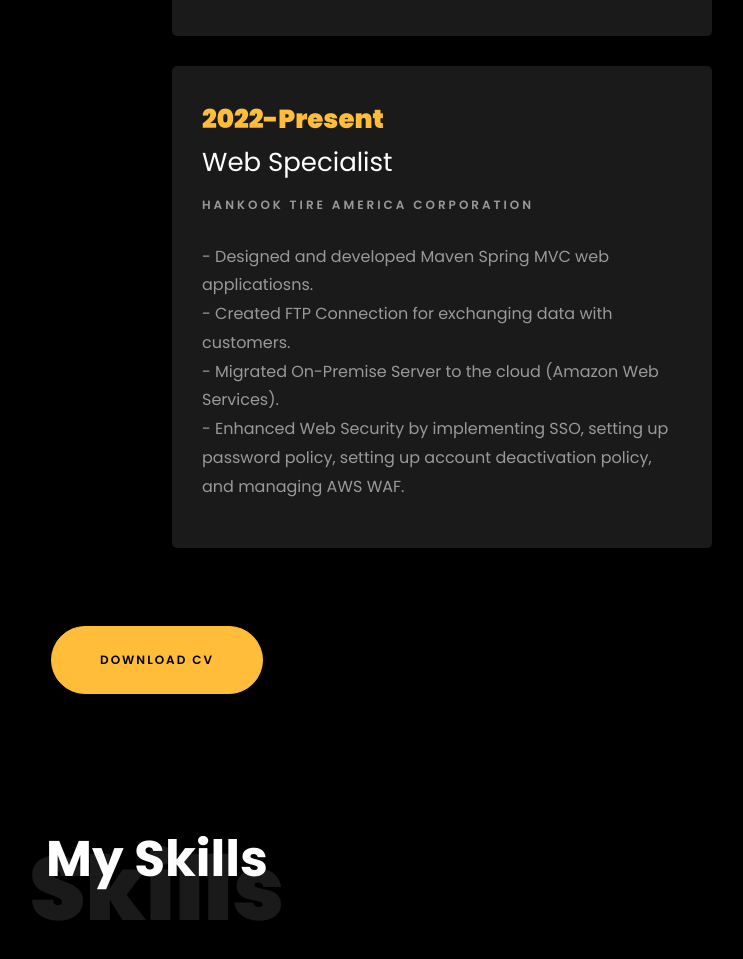
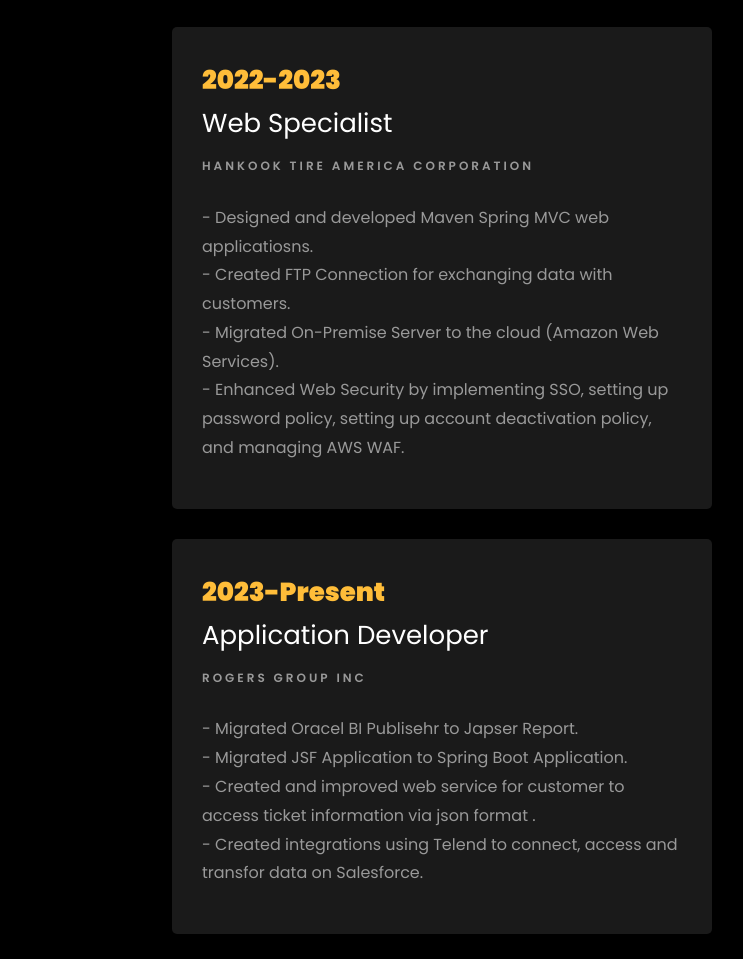
Before and after one commit to sunmishin9559/sunmishin9559.github.io, a plain HTML site: page index.html in a window 1280 px wide. Shown: the part 2684-3643 px from the top of the page, without its empty margins (483-1226 px from the left). Drawn offline with nearby package versions, Linux system fonts and the light colour scheme.

Commit message:
Update index.html

```diff
--- a/index.html
+++ b/index.html
@@ -119,7 +119,6 @@
 							<li class="d-flex"><span class="dark-mode-font">Name:</span> <span>Sunmi Shin</span></li>
 							<li class="d-flex"><span class="dark-mode-font">Lives In:</span> <span>Nashville, TN</span></li>
 							<li class="d-flex"><span class="dark-mode-font">Email:</span> <span>sunmishin9559@gmail.com</span></li>
-							<li class="d-flex"><span class="dark-mode-font">Phone: </span> <span>+1-937-956-1738</span></li>
 						</ul>
 					</div>
 					</div>
@@ -177,13 +176,22 @@
 								<br>- Analyze data for web system to make the organization's operation automatic and effient, and increased the usage of web system.</p>
 						</div>
 						<div class="resume-wrap ftco-animate dark-mode-wrap">
-							<span class="date">2022-Present</span>
+							<span class="date">2022-2023</span>
 							<h2 class="dark-mode-font">Web Specialist</h2>
 							<span class="position">Hankook Tire America Corporation</span>
 							<p class="mt-4">- Designed and developed Maven Spring MVC web applicatiosns.
 								<br>- Created FTP Connection for exchanging data with customers.
 								<br>- Migrated On-Premise Server to the cloud (Amazon Web Services).
 								<br>- Enhanced Web Security by implementing SSO, setting up password policy, setting up account deactivation policy, and managing AWS WAF.</p>
+						</div>
+						<div class="resume-wrap ftco-animate dark-mode-wrap">
+							<span class="date">2023-Present</span>
+							<h2 class="dark-mode-font">Application Developer</h2>
+							<span class="position">Rogers Group Inc</span>
+							<p class="mt-4">- Migrated Oracel BI Publisehr to Japser Report.
+								<br>- Migrated JSF Application to Spring Boot Application.
+								<br>- Created and improved web service for customer to access ticket information via json format .
+								<br>- Created integrations using Telend to connect, access and transfor data on Salesforce.</p>
 						</div>
 					</div>
 				</div>
```
